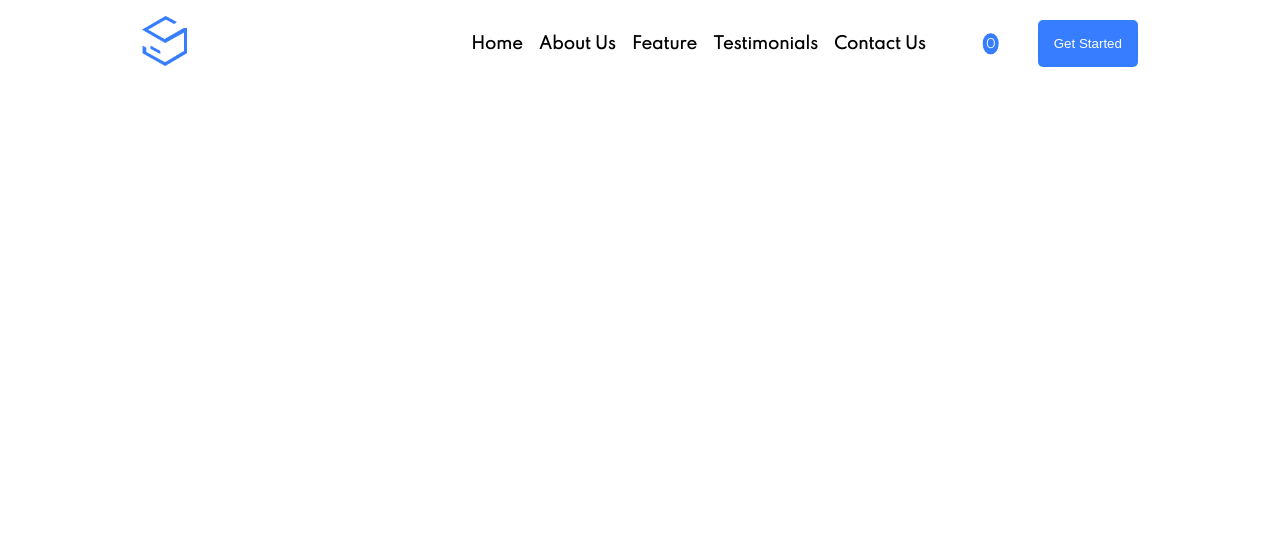
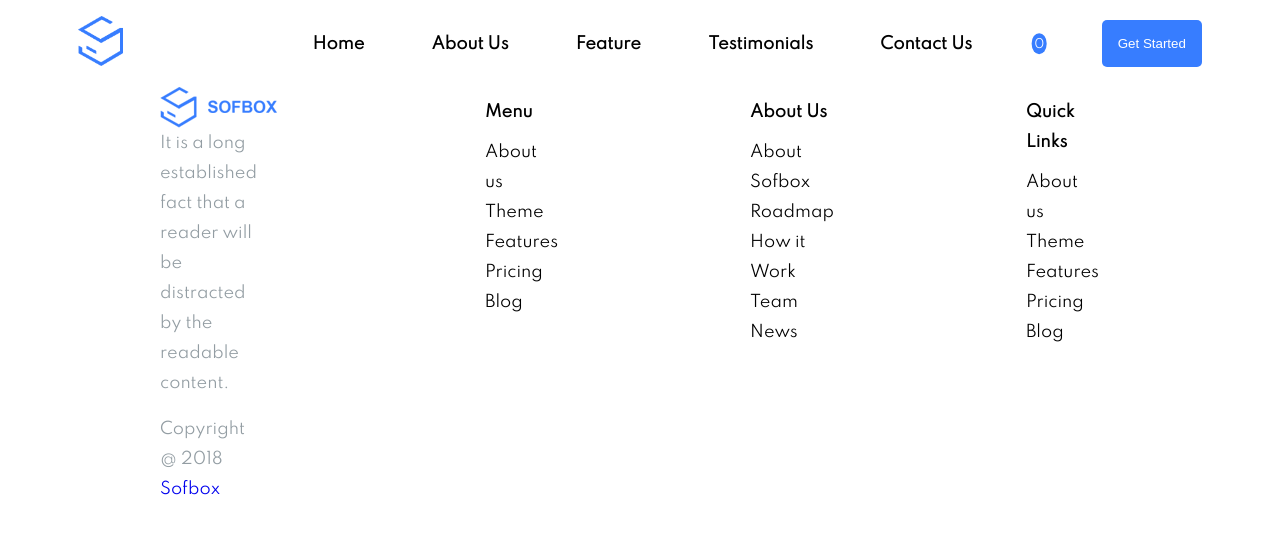
Before and after one commit to PaoloPascucci/proj-html-vuejs, a Vue app: page / in a window 1280 px wide. Shown: the top 534 px of the page. Built offline with nearby package versions, Linux system fonts and the light colour scheme; the HTML template or start-up script is replaced by a standard one.

Commit message:
Add Footer Change proportion header

```diff
--- a/src/components/siteFooter.vue
+++ b/src/components/siteFooter.vue
@@ -1,15 +1,89 @@
 <template>
-  <div>
-
+  <div class="footer">
+    <div class="Sx_Footer">
+      <img src="../assets/35.png" alt="" />
+      <p class="text">
+        It is a long established fact that a reader will be distracted by the
+        readable content.
+      </p>
+      <p class="copy">Copyright @ 2018 <a href="#">Sofbox</a></p>
+    </div>
+    <div class="Dx_Footer">
+      <ul>
+        <li class="first">Menu</li>
+        <li>About us</li>
+        <li>Theme</li>
+        <li>Features</li>
+        <li>Pricing</li>
+        <li>Blog</li>
+      </ul>
+      <ul>
+        <li class="first">About Us</li>
+        <li>About Sofbox</li>
+        <li>Roadmap</li>
+        <li>How it Work</li>
+        <li>Team</li>
+        <li>News</li>
+      </ul>
+      <ul>
+        <li class="first">Quick Links</li>
+        <li>About us</li>
+        <li>Theme</li>
+        <li>Features</li>
+        <li>Pricing</li>
+        <li>Blog</li>
+      </ul>
+    </div>
   </div>
 </template>
 
 <script>
-export default {
-
-}
+export default {};
 </script>
 
-<style>
-
+<style lang="scss">
+.footer {
+  display: flex;
+  flex-direction: row;
+  width: 75%;
+  margin: auto;
+}
+.Sx_Footer {
+    display:flex;
+    flex-direction:column;
+    justify-content: center;
+    width: 350px;
+    img{
+        height: 41px;
+        width: 117px;
+    }
+  .text,
+  .copy {
+    color: rgb(147, 157, 163);
+    width: 80%;
+    line-height: 30px;
+  }
+  .copy {
+      padding-top:1rem;
+    a {
+      text-decoration: none;
+    }
+  }
+}
+.Dx_Footer {
+  display: flex;
+  margin-left:8rem ;
+  ul {
+    margin :0 7rem 0 5rem;
+    list-style: none;
+    line-height: 30px;
+    li {
+      list-style: none;
+    }
+  }
+  .first {
+    font-weight: bold;
+    margin: 10px 0;
+  }
+}
 </style>
--- a/src/components/siteHeader.vue
+++ b/src/components/siteHeader.vue
@@ -47,7 +47,7 @@ export default {};
       display: flex;
       flex-direction: row;
       li {
-        padding: 0 1rem 0 0;
+        padding: 0 2.1rem;
         list-style: none;
         a {
           color: black;
@@ -75,9 +75,9 @@ export default {};
       border-radius: 50%;
       padding: 0.1rem;
       position: absolute;
-      right: 20.8%;
+      right: 18.8%;
       top: 3.5%;
-      transform: translate(-100%, 25%);
+      transform: translate(50%, 25%);
       font-size: 12px;
       span {
         margin: 1px;
```
